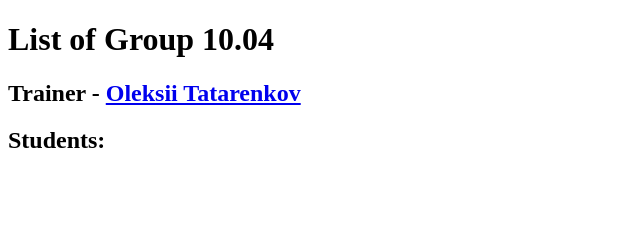
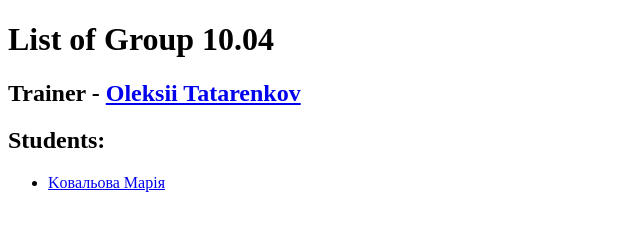
Before and after one commit to a-tatarenkov/list-of-group-10.04, a plain HTML site: page index.html in a window 1280 px wide. Shown: the whole page, without its empty margins (0-640 px from the left). Drawn offline with Linux system fonts and the light colour scheme.

Commit message:
add span a href

```diff
--- a/index.html
+++ b/index.html
@@ -14,6 +14,7 @@
     <h2>Students:</h2>
 <!--    element must be here in link -->
     <ul>
+        <li> <span><a href="https://github.com/KovalyovaMaria">Koвальова Марія</a></span> </li>
     </ul>
 </body>
 </html>
```
